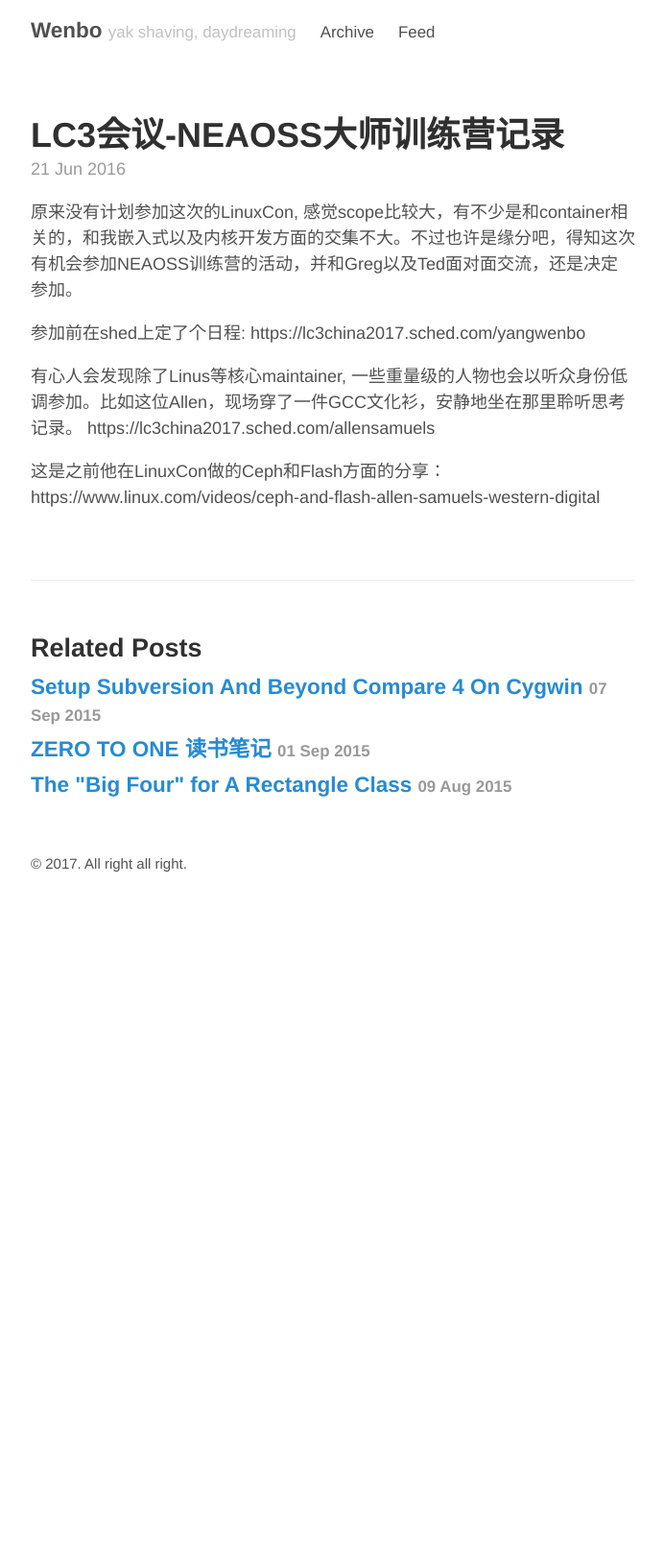
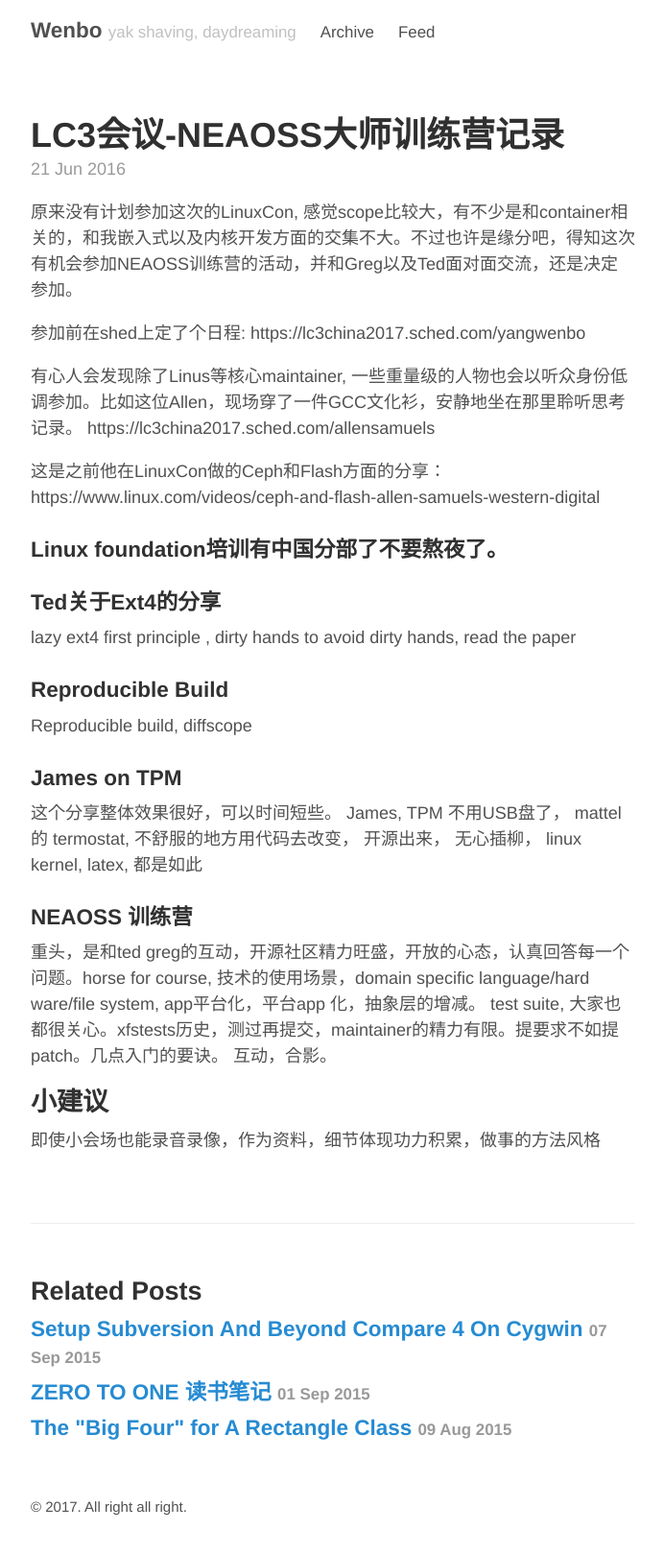
Before and after one commit to WenboYang/WenboYang.github.io, a Jekyll site: the page built from _posts/2016-6-21-linuxcon-beijing-summary.md, in a window 1280 px wide. Shown: the whole page at 96% size, without its empty margins (293-985 px from the left). Built offline with Jekyll 4.4.1, drawn with Linux system fonts in a browser that asks for light colours; comment, search, counter and statistics services are not loaded; before the commit the page ends 949 px from its top, so only the background shows below that.

Commit message:
Update 2016-6-21-linuxcon-beijing-summary.md

```diff
--- a/_posts/2016-6-21-linuxcon-beijing-summary.md
+++ b/_posts/2016-6-21-linuxcon-beijing-summary.md
@@ -14,3 +14,24 @@ https://lc3china2017.sched.com/allensamuels
 
 这是之前他在LinuxCon做的Ceph和Flash方面的分享：
 https://www.linux.com/videos/ceph-and-flash-allen-samuels-western-digital
+
+
+### Linux foundation培训有中国分部了不要熬夜了。
+
+### Ted关于Ext4的分享
+lazy ext4 first principle , dirty hands to avoid dirty hands, read the paper
+
+### Reproducible Build
+Reproducible build, diffscope
+
+### James on TPM
+这个分享整体效果很好，可以时间短些。
+James, TPM 不用USB盘了， mattel的 termostat, 不舒服的地方用代码去改变， 开源出来， 无心插柳， linux kernel, latex, 都是如此
+
+### NEAOSS 训练营
+重头，是和ted greg的互动，开源社区精力旺盛，开放的心态，认真回答每一个问题。horse for course, 技术的使用场景，domain specific language/hard ware/file system, app平台化，平台app 化，抽象层的增减。 test suite, 大家也都很关心。xfstests历史，测过再提交，maintainer的精力有限。提要求不如提patch。几点入门的要诀。
+互动，合影。
+
+
+## 小建议
+即使小会场也能录音录像，作为资料，细节体现功力积累，做事的方法风格
```
